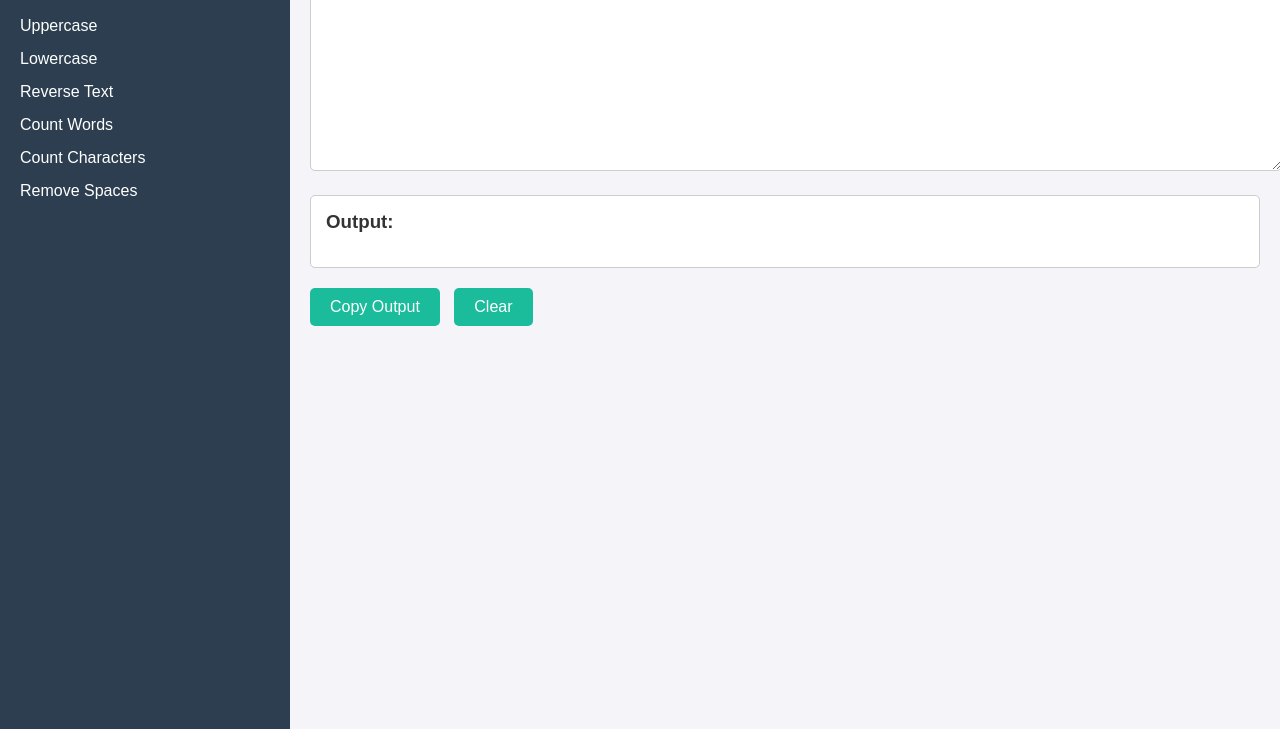
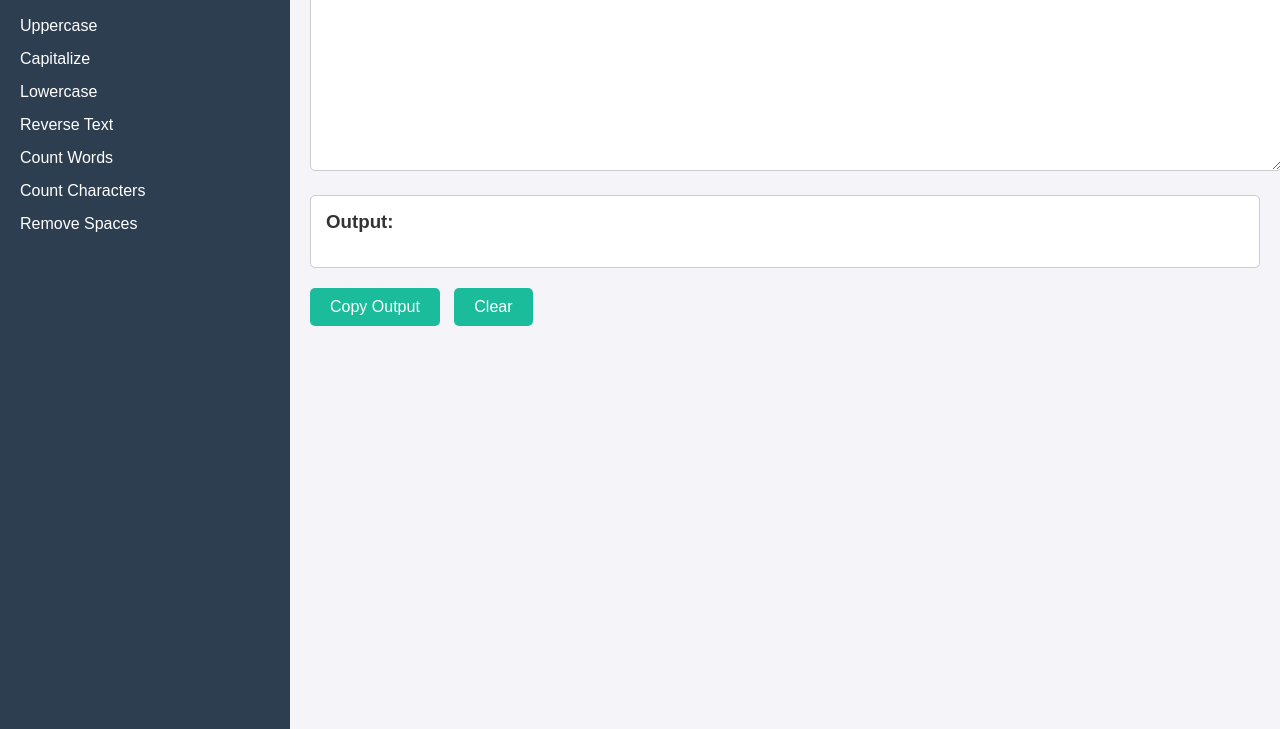
Before and after one commit to saddamhusain92/web_toos, a plain HTML site: page index.html in a window 1280 px wide. Shown: the part 71-800 px from the top of the page. Drawn offline with Linux system fonts and the light colour scheme.

Commit message:
Update index.html
Capitalize funtion add

```diff
--- a/index.html
+++ b/index.html
@@ -16,6 +16,7 @@
             <h2>Text Tools</h2>
             <ul>
                 <li><a href="#" onclick="convertToUppercase()">Uppercase</a></li>
+                  <li><a href="#" onclick="capitalizeText()">Capitalize</a></li>
                 <li><a href="#" onclick="convertToLowercase()">Lowercase</a></li>
                 <li><a href="#" onclick="reverseText()">Reverse Text</a></li>
                 <li><a href="#" onclick="countWords()">Count Words</a></li>
```
